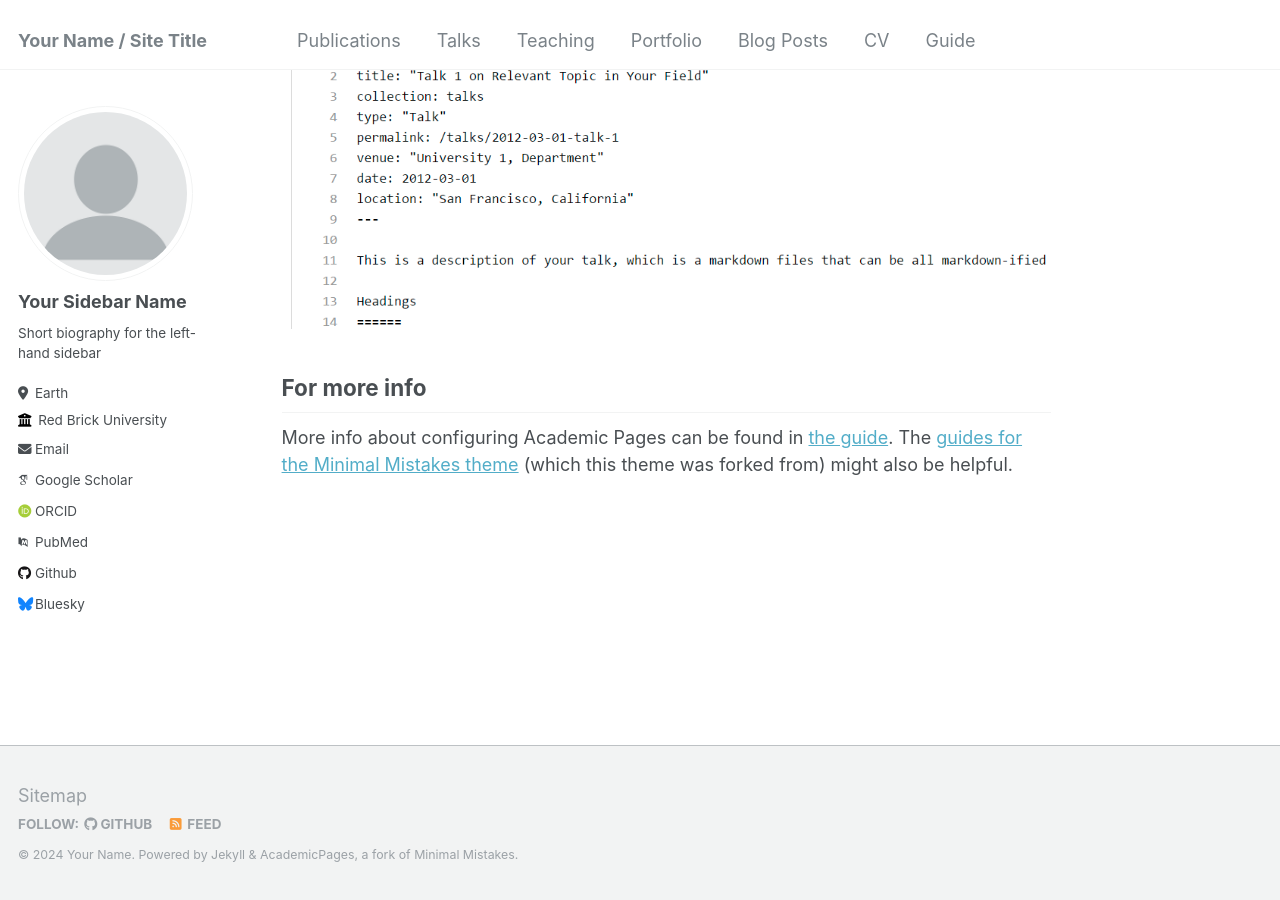
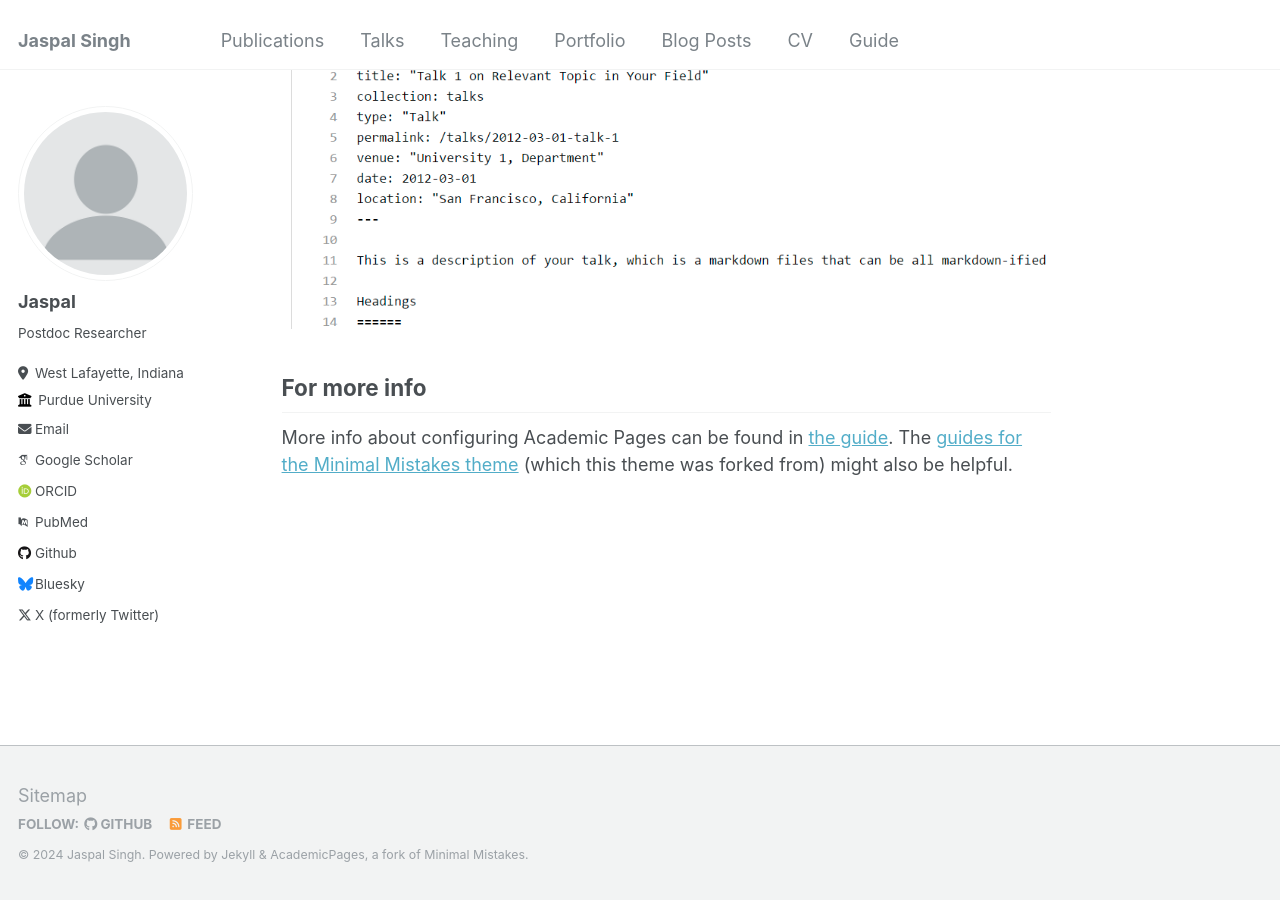
Before and after one commit to jaspal-crypto/jaspal.github.io, a Jekyll site: the page built from _pages/about.md, in a window 1280 px wide and 900 px high, scrolled down 2660 px. Built offline with Jekyll 4.4.1, drawn with Linux system fonts in a browser that asks for light colours; some web fonts are replaced.

Commit message:
Update _config.yml

```diff
--- a/_config.yml
+++ b/_config.yml
@@ -8,10 +8,10 @@
 
 # Basic Site Settings
 locale                   : "en-US"
-title                    : "Your Name / Site Title"
+title                    : "Jaspal Singh"
 title_separator          : "-"
-name                     : &name "Your Name"
-description              : &description "personal description"
+name                     : &name "Jaspal Singh"
+description              : &description "Academic Homepage"
 url                      : https://academicpages.github.io # the base hostname & protocol for your site e.g. "https://mmistakes.github.io"
 baseurl                  : "" # the subpath of your site, e.g. "/blog"
 repository               : "academicpages/academicpages.github.io"
@@ -22,17 +22,17 @@ repository               : "academicpages/academicpages.github.io"
 author:
   # Biographic information
   avatar           : "profile.png"
-  name             : "Your Sidebar Name"
+  name             : "Jaspal"
   pronouns         : # example: "she/her"
-  bio              : "Short biography for the left-hand sidebar"
-  location         : "Earth"
-  employer         : "Red Brick University"
+  bio              : "Postdoc Researcher"
+  location         : "West Lafayette, Indiana"
+  employer         : "Purdue University"
   uri              : # URL
-  email            : "none@example.org"
+  email            : "sing1361@purdue.edu"
 
   # Academic websites
   arxiv            : # URL - Update with the correct link to your profile
-  googlescholar    : "https://scholar.google.com/citations?user=PS_CX0AAAAAJ"
+  googlescholar    : "https://scholar.google.com/citations?user=xh6yINkAAAAJ&hl=en"
   impactstory      : # URL
   orcid            : "http://orcid.org/yourorcidurl"
   semantic         : # URL
@@ -43,7 +43,7 @@ author:
   bitbucket        : # Username - Update with your username on the site
   codepen          : # Username
   dribbble         : # Username
-  github           : "academicpages"
+  github           : "https://github.com/jaspal-crypto"
   kaggle           : # Username
   stackoverflow    : # User number or user number and name (i.e., use "1" or "1/jeff-atwood")
 
@@ -65,7 +65,7 @@ author:
   steam            : # Username
   telegram         : # URL
   tumblr           : # Username
-  twitter          : # Username for X / Twitter
+  twitter          : "https://x.com/incompletecrypt"
   vine             : # Username
   weibo            : # Username
   wikipedia        : # Username
```
